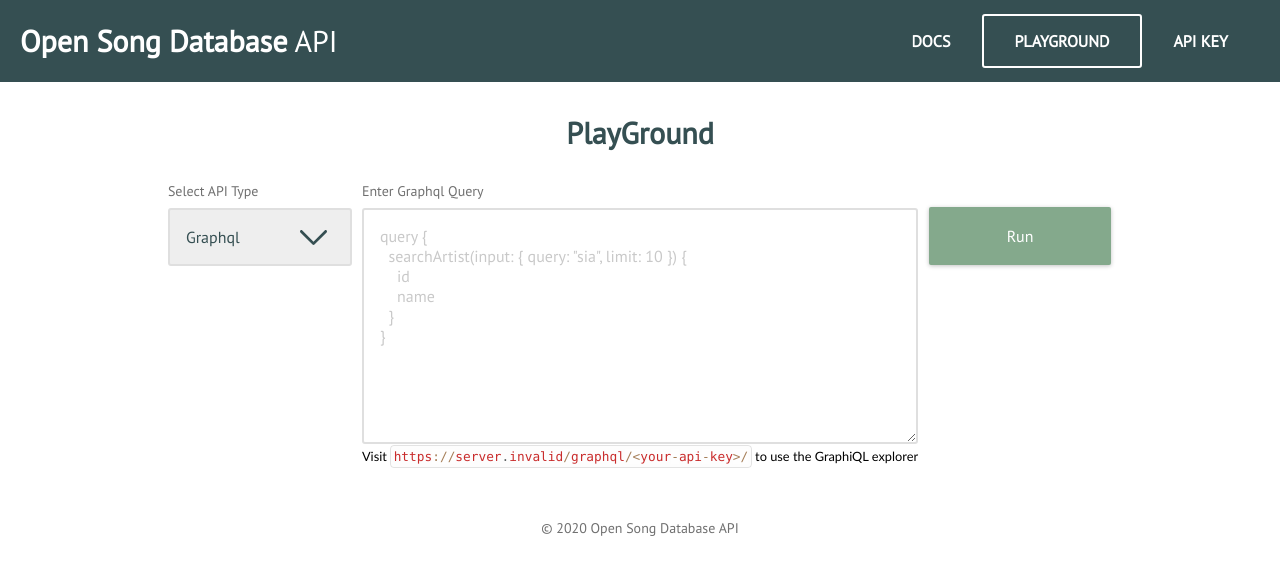
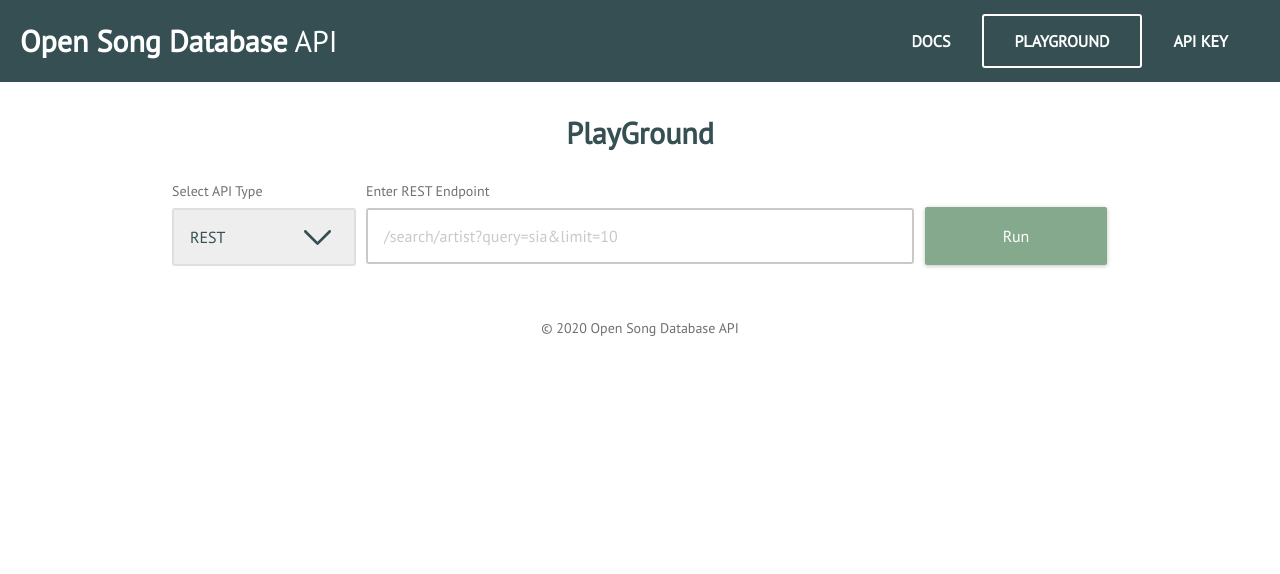
Before and after one commit to cokoghenun/open-song-database, a React (Create React App) app: page /playground in a window 1280 px wide. Shown: the top 574 px of the page. Built offline with nearby package versions, Linux system fonts and the light colour scheme; no server answers.

Commit message:
fix: Makes default qt rest

```diff
--- a/src/routes/PlayGround.js
+++ b/src/routes/PlayGround.js
@@ -16,7 +16,7 @@ const PlayGround = ({ location: { search } }) => {
   const { baseUrl, gqlUrl } = useContext(AppContext);
   const [query, setQuery] = useState(_search.get('query') || '');
   const [status, setStatus] = useState({ status: null, text: null });
-  const [queryType, setQueryType] = useState(_search.get('qType') || 'graphql');
+  const [queryType, setQueryType] = useState(_search.get('qType') || 'rest');
 
   const runQuery = async (e) => {
     e.preventDefault();
```
